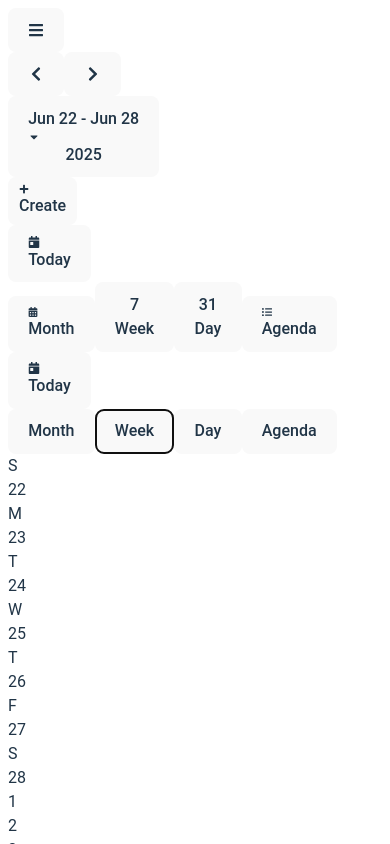
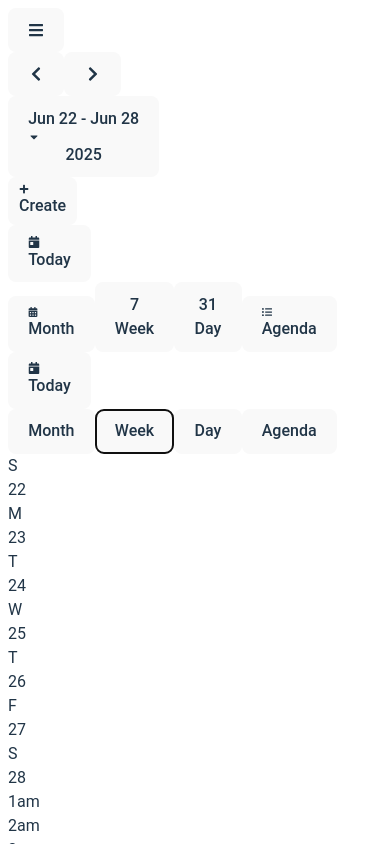
Before and after one commit to Pradheep-S/calendar, a React (Vite) app: page / in a window 390 px wide. Both pictures are taken after a click on the button "Week". Shown: the top 844 px of the page. Built offline with nearby package versions, Linux system fonts and the light colour scheme.

Commit message:
update: Improve mobile layout in WeekView component for better usability

```diff
--- a/src/components/Calendar/CalendarViews/WeekView.jsx
+++ b/src/components/Calendar/CalendarViews/WeekView.jsx
@@ -141,7 +141,7 @@ const WeekView = ({
       onTouchEnd={onTouchEnd}
     >
       {/* Week header with days - Better for mobile */}
-      <div className={`grid ${isMobile ? 'grid-cols-[40px_1fr_1fr_1fr_1fr_1fr_1fr_1fr]' : 'grid-cols-[50px_1fr_1fr_1fr_1fr_1fr_1fr_1fr]'} border-b`}>
+      <div className={`grid ${isMobile ? 'grid-cols-[30px_1fr_1fr_1fr_1fr_1fr_1fr_1fr]' : 'grid-cols-[50px_1fr_1fr_1fr_1fr_1fr_1fr_1fr]'} border-b`}>
         <div className={`${isMobile ? 'p-1' : 'p-2'} border-r`}></div>
         {weekDays.map(day => {
           const isToday = day.isSame(dayjs(), "day");
@@ -151,7 +151,7 @@ const WeekView = ({
               className={`${isMobile ? 'p-1' : 'p-2'} text-center border-r ${isToday ? "bg-blue-50" : ""} cursor-pointer hover:bg-gray-50`}
               onClick={() => handleDayClick(day)}
             >
-              <div className="font-medium">{isMobile ? day.format("ddd").charAt(0) : day.format("ddd")}</div>
+              <div className="font-medium">{isMobile ? day.format("dd").charAt(0) : day.format("ddd")}</div>
               <div className={`text-sm ${isToday ? "bg-blue-600 text-white rounded-full w-6 h-6 flex items-center justify-center mx-auto" : ""}`}>
                 {day.date()}
               </div>
@@ -160,13 +160,14 @@ const WeekView = ({
         })}
       </div>
 
-      <div className={`grid ${isMobile ? 'grid-cols-[40px_1fr_1fr_1fr_1fr_1fr_1fr_1fr]' : 'grid-cols-[50px_1fr_1fr_1fr_1fr_1fr_1fr_1fr]'}`}>
+      <div className={`grid ${isMobile ? 'grid-cols-[30px_1fr_1fr_1fr_1fr_1fr_1fr_1fr]' : 'grid-cols-[50px_1fr_1fr_1fr_1fr_1fr_1fr_1fr]'}`}>
         {/* Time column */}
         <div className="border-r">
           {hours.map(hour => (
             <div key={hour} className={`${isMobile ? 'h-10' : 'h-12'} border-b flex items-center justify-end`}>
-              <div className={`${isMobile ? 'text-[10px] pr-1' : 'text-xs pr-2'} text-gray-500`}>
-                {hour === 0 ? "" : `${hour % 12 || 12}${isMobile ? '' : hour < 12 ? "a" : "p"}`}
+              <div className={`${isMobile ? 'text-[8px] pr-1' : 'text-xs pr-2'} text-gray-500`}>
+                {hour === 0 ? "" : `${hour % 12 || 12}`}
+                {hour !== 0 && <span className="text-[6px] ml-0.5">{hour >= 12 ? 'pm' : 'am'}</span>}
               </div>
             </div>
           ))}
```
Also changed, not shown: 1 other file (tests, documents, lock files or other folders).
